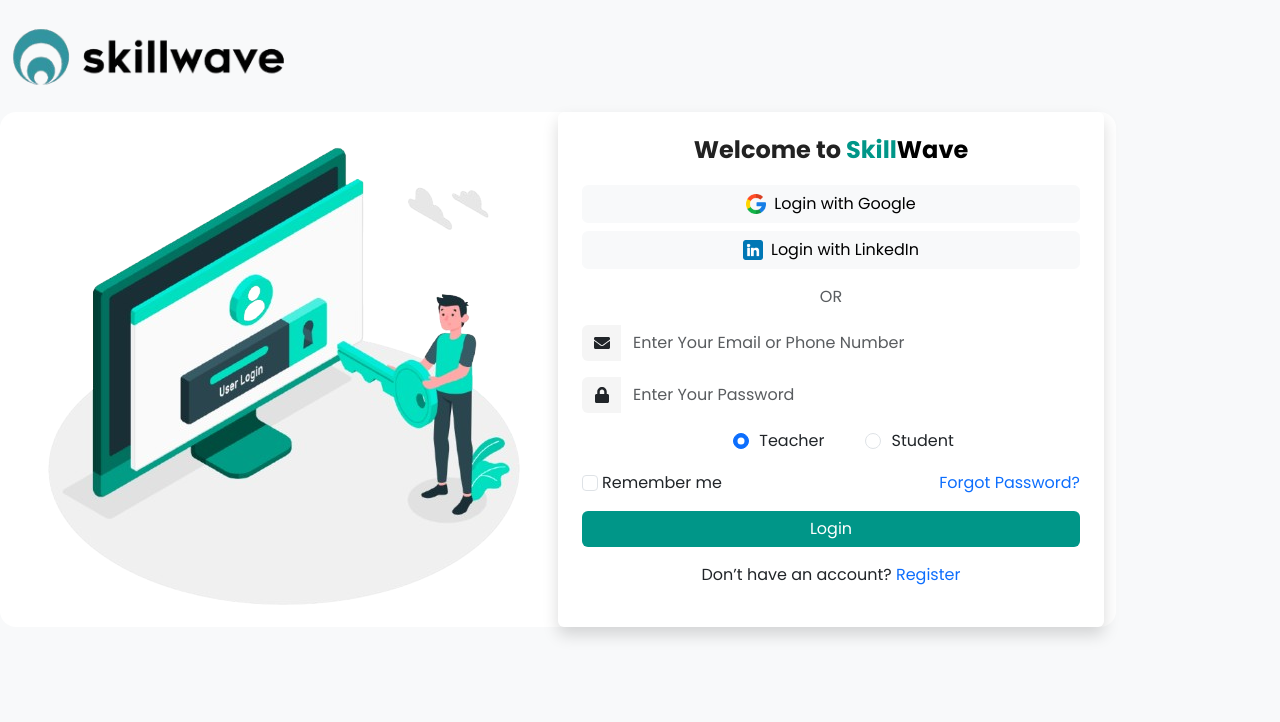
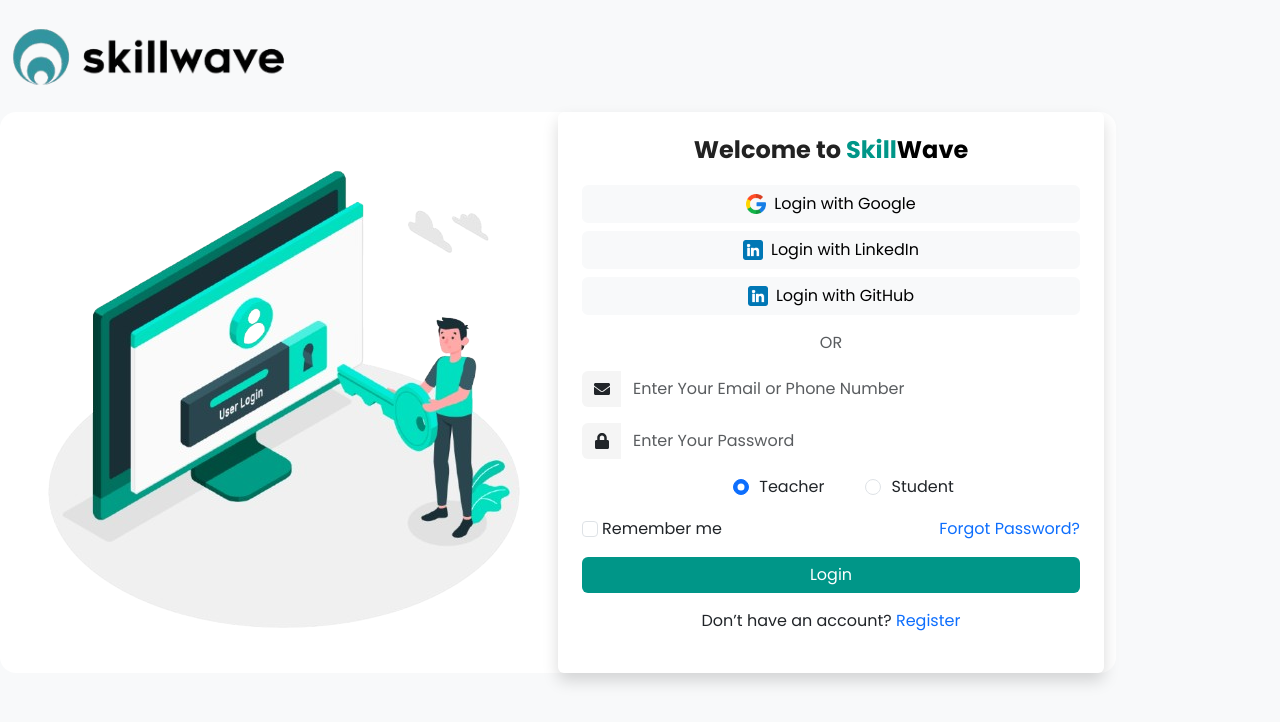
Before and after one commit to MuhamadBarhan/LMS, a React (Vite) app: page /login in a window 1280 px wide. Shown: the top 722 px of the page. Built offline with nearby package versions, Linux system fonts and the light colour scheme.

Commit message:
vercel fix

```diff
--- a/src/components/login.jsx
+++ b/src/components/login.jsx
@@ -44,6 +44,10 @@
             <button className="btn btn-light w-100 my-2 d-flex align-items-center justify-content-center" data-aos="fade-up" data-aos-delay="200">
               <img src={linkedIn_logo} alt="LinkedIn" className="me-2" style={{ width: "20px" }} />
               Login with LinkedIn
+            </button>
+            <button className="btn btn-light w-100 my-2 d-flex align-items-center justify-content-center" data-aos="fade-up" data-aos-delay="200">
+              <img src={linkedIn_logo} alt="GitHub" className="me-2" style={{ width: "20px" }} />
+              Login with GitHub
             </button>
 
             {/* Divider */}
--- a/src/components/signup.jsx
+++ b/src/components/signup.jsx
@@ -36,6 +36,9 @@
           <button className="btn btn-light w-100 d-flex align-items-center justify-content-center mt-2" data-aos="fade-left" data-aos-delay="200">
             <img src={linkedIn_logo} alt="LinkedIn" className="me-2" width="20" /> Sign Up with LinkedIn
           </button>
+          <button className="btn btn-light w-100 d-flex align-items-center justify-content-center mt-2" data-aos="fade-left" data-aos-delay="200">
+            <img src={linkedIn_logo} alt="GitHub" className="me-2" width="20" /> Sign Up with GitHub
+          </button>
           <p className="text-center fw-bold my-3" data-aos="flip-up">OR</p>
           <form>
             <div className="input-group mb-3" data-aos="fade-left">
```
Also changed, not shown: 2 other files (tests, documents, lock files or other folders).
